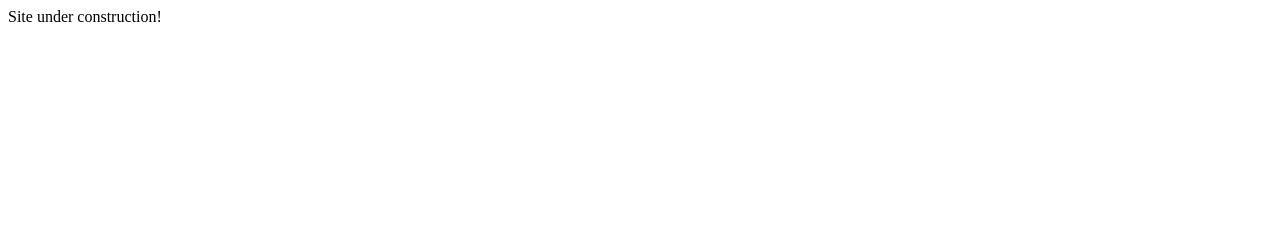
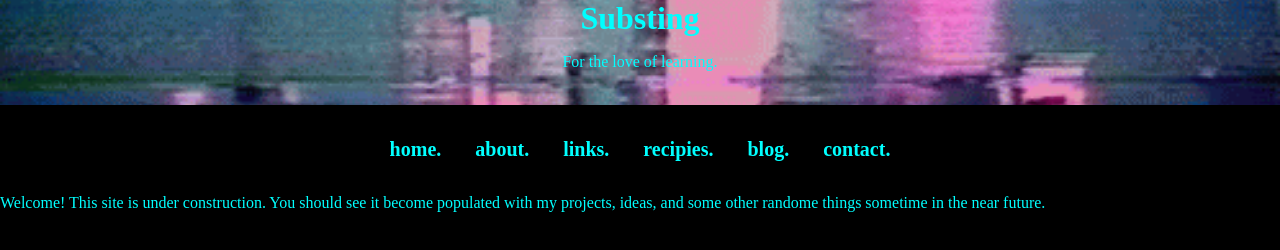
Before and after one commit to substing/pages, a plain HTML site: page index.html in a window 1280 px wide. Drawn offline with Linux system fonts and the light colour scheme.

Commit message:
Add files via upload

```diff
--- a/index.html
+++ b/index.html
@@ -1 +1,38 @@
-Site under construction!
+<!DOCTYPE html>
+
+<html>
+	<head>
+		<title>Substing.</title>
+		<link type="text/css" rel="stylesheet" href="style.css"/>
+
+
+	</head>
+	<body>
+		<div class = "header-background">
+			<div class = "header-text">
+				<h1>Substing</h1>
+				<p>For the love of learning.</p>
+				<br>
+			</div>
+		</div>
+
+		<div class="menu-bar">
+			<br>
+			<a href="index.html">home.</a>
+			<a href="index.html">about.</a>
+			<a href="index.html">links.</a>
+			<a href="index.html">recipies.</a>
+			<a href="index.html">blog.</a>
+			<a href="index.html">contact.</a>
+
+			<br>
+		</div>
+
+		<div class="home-text">
+			<br>
+			Welcome!
+			This site is under construction.
+			You should see it become populated with my projects, ideas, and some other randome things sometime in the near future.
+			</div>
+	</body>
+</html>
--- /dev/null
+++ b/style.css
@@ -0,0 +1,47 @@
+html, body, h1, h2, h3, h4, h5, h6, div {
+  padding: 0;
+  border: 0;
+  margin: 0;
+  font-family: Andale Mono;
+  text-align: center;
+  color: cyan;
+}
+
+body{
+	background-color: black;
+}
+
+a {
+	color: cyan;
+	text-decoration: none;
+	font-size: 20px;
+	font-weight: 900;
+}
+a:hover {color: mediumturquoise;}
+a:active {color: white;}
+
+
+.header-background{
+	height: 100%;
+ 	background-image: url("city.gif");
+ 	background-size: cover;
+ 	background-position: center;
+
+	}
+
+.header-text{
+
+}
+
+.menu-bar{
+	background-color: black;
+	margin-top: 15px;
+	color: cyan;
+	word-spacing: 30px;
+	text-align: center;
+}
+
+.home-text{
+	text-align: left;
+	margin-top: 15px;
+}
```
Also changed, not shown: city.gif (added).
